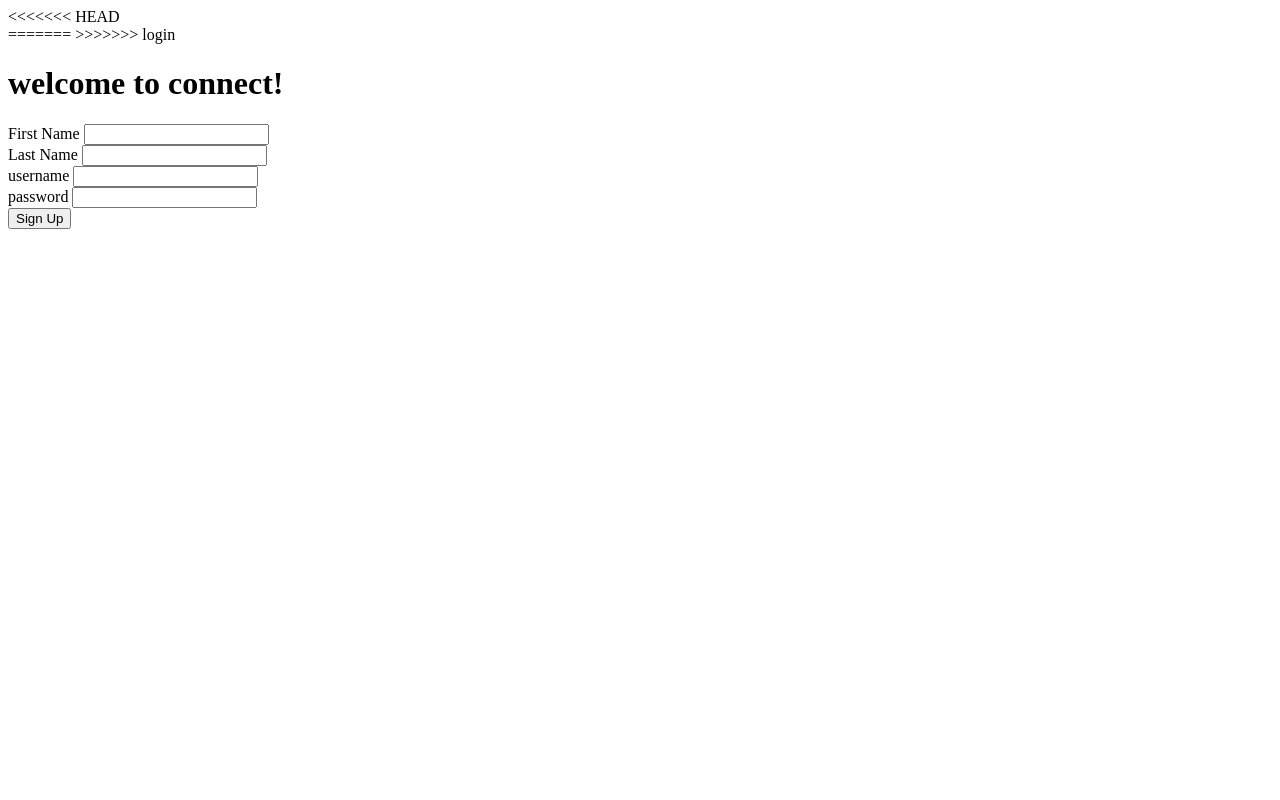
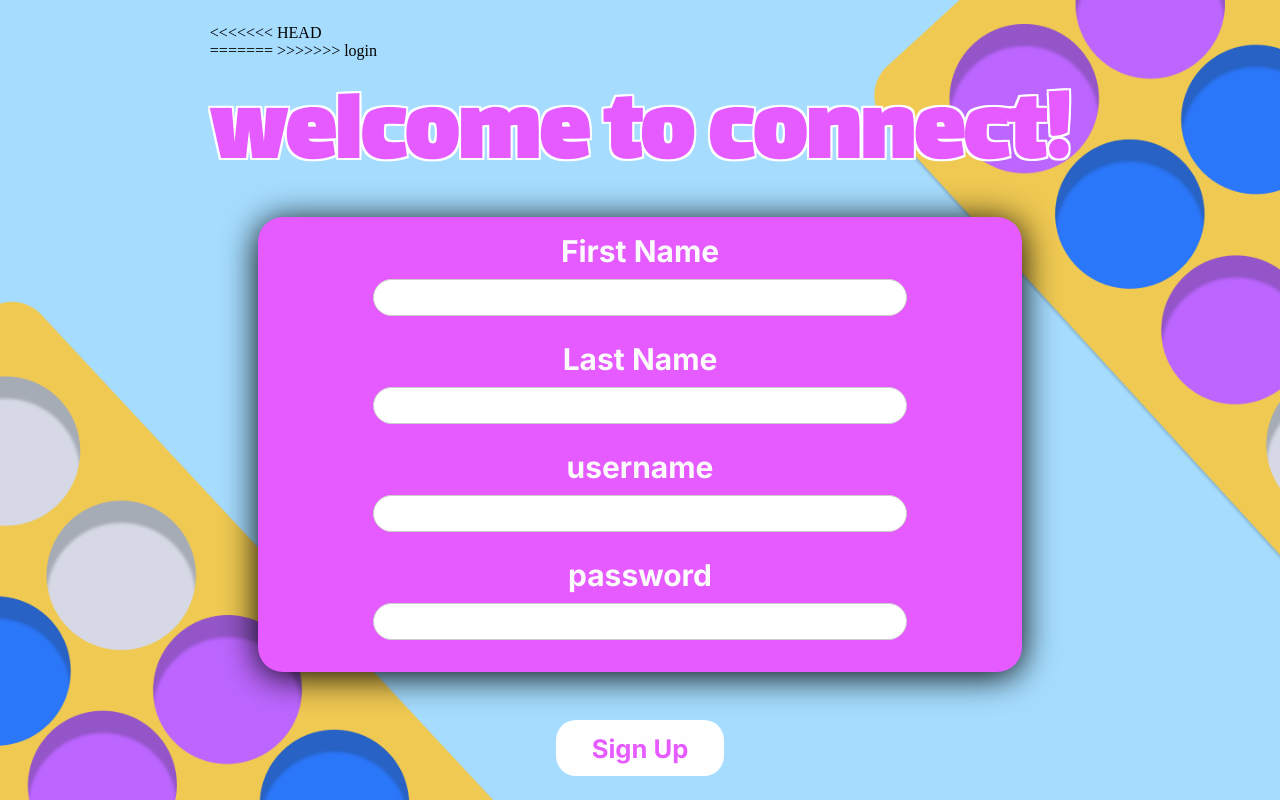
Before and after one commit to DanielChvat/CIS-17B-Connect4ProjectFinal, a PHP site: page /signup.php in a window 1280 px wide. Run offline with PHP 8.4, Linux system fonts and the light colour scheme.

Commit message:
minor updates

```diff
--- a/Connect4ProjectWebGUI/signup.css
+++ b/Connect4ProjectWebGUI/signup.css
@@ -1,10 +1,5 @@
 @import url('https://fonts.googleapis.com/css2?family=Inter:wght@691&family=Lalezar&display=swap');
 
-<<<<<<< HEAD
-body {
-    background-color: #A6DDFF;
-    background-image: url('images/boardbg.png');
-=======
 html {
     background-color: #A6DDFF;
     background-image: url('images/boardbg.png');
@@ -12,7 +7,6 @@
 }
 
 body {
->>>>>>> login
     height: 100vh;
     width: auto;
     align-items: center;
```
